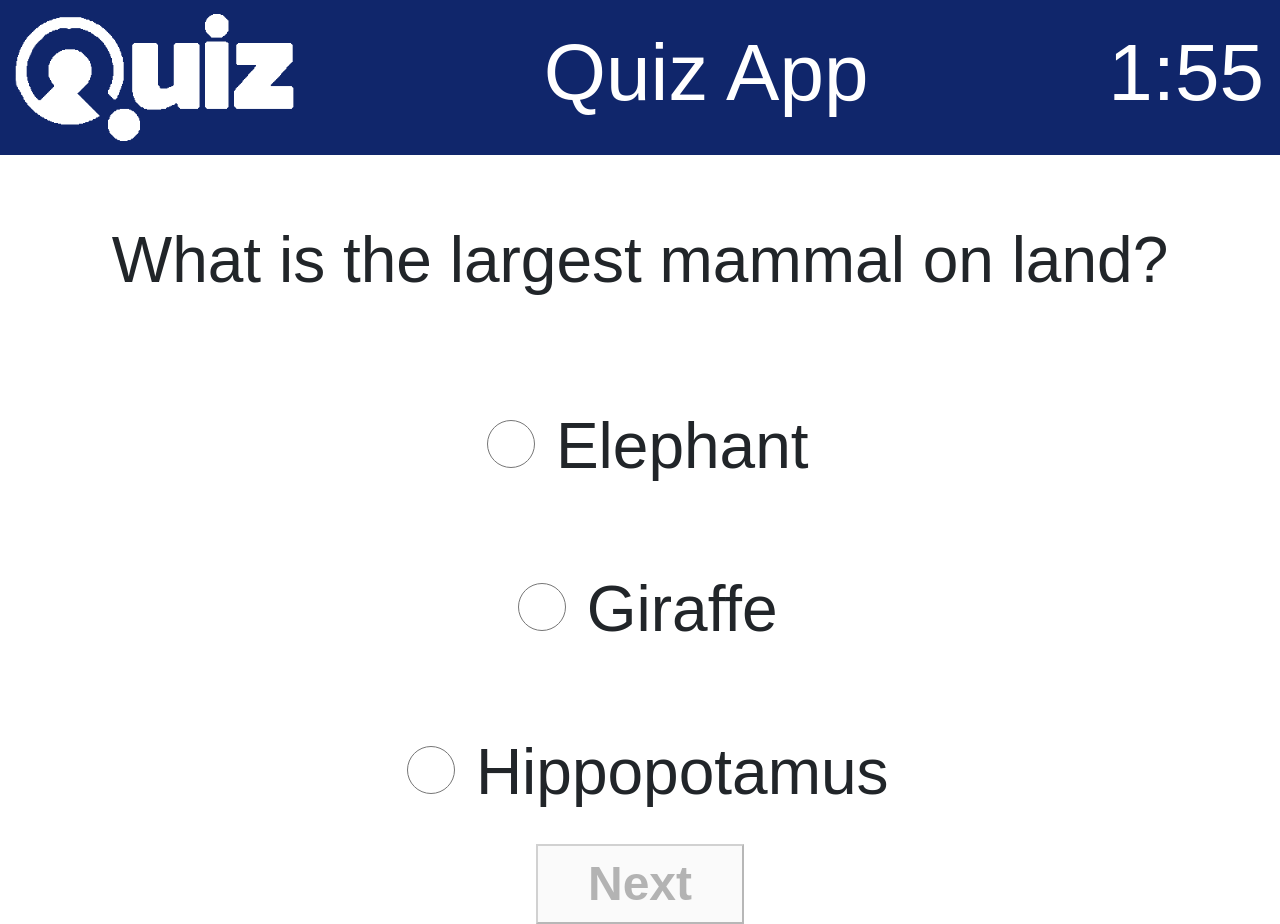
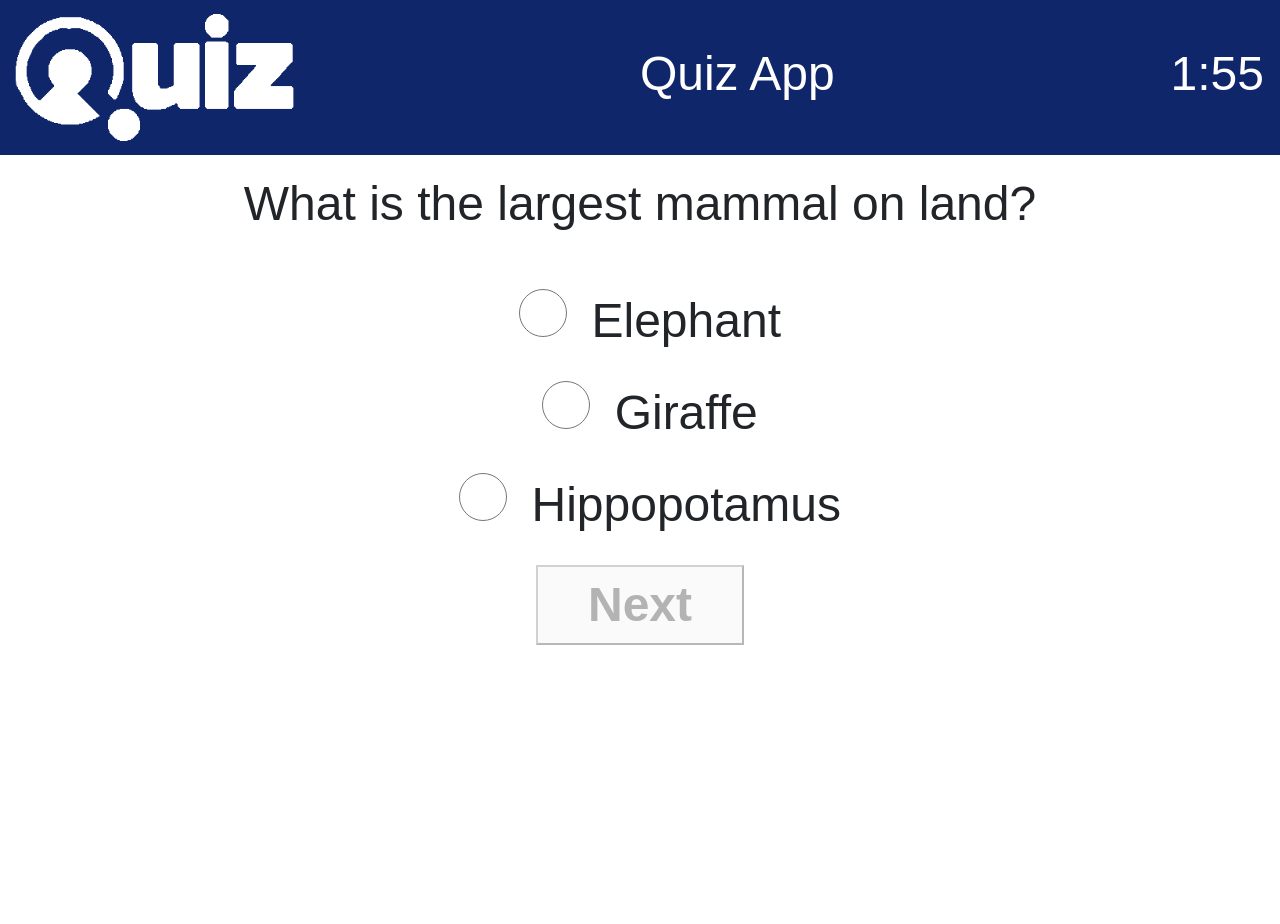
Before and after one commit to hamzayaseenwd/Quiz-App-with-Hosting, a plain HTML site: page index.html in a window 1280 px wide. After the commit the page ends 800 px from the top, so only its background shows below. Drawn offline with nearby package versions, Linux system fonts and the light colour scheme; some packages are replaced by stand-ins of ours; a script that the page names is missing.

Commit message:
Update complete

```diff
--- a/app.js
+++ b/app.js
@@ -131,20 +131,17 @@ function nextQuestion(){
     button.disabled = true
 
     if(index >questions.length - 1){
-
-        var percentage = ((score / questions.length)*100).toFixed(2)
-
-        if (percentage <= 70.00) {
-            Swal.fire(
-                'Good job!',
-                `Your percentage is ${percentage}`,
-                'success'
-                )
-                nextQuestion()
-            }
-    }else{
+        Swal.fire(
+            'Quiz Completed!',
+            `Your percentage is ${((score / questions.length)*100).toFixed(2)}
+            Try Again Later`,
+            'success'
+            )
+            index = 0;
+            score = 0;
 
 
+    }else{
         para.innerHTML = questions[index].question;
         opt1.innerText = questions[index].option1;
         opt2.innerText = questions[index].option2;
@@ -153,10 +150,11 @@ function nextQuestion(){
     }
 }
 
-// nextQuestion()
 
 
 function clicked()
 {
     button.disabled = false
 }
+
+// nextQuestion()
--- a/style.css
+++ b/style.css
@@ -12,7 +12,7 @@
 }
 .nav-bar>h1 {
     color: #ffff;
-    font-size: 6rem;
+    font-size: 4rem;
     padding-right: 1rem;
     background-color: #10266b;
     text-decoration: none;
@@ -25,43 +25,43 @@
     background-color: #10266b;
 }
 #head{
-    font-size: 5rem;
+    font-size: 3rem;
 }
 #timer{
-    font-size: 5rem;
+    font-size: 3rem;
 }
 form>label{
-    font-size: 4rem;
+    font-size: 3rem;
 }
 input{
     width: 3rem;
     height: 3rem;
-    font-size: 4rem;
-    padding-left: 1rem;
-    margin: 1rem;
+    font-size: 3rem;
+    padding-left: 20px;
+    margin: 20px;
 }
 #ques{
     display: flex;
     justify-content:center ;
-    font-size: 4rem;
-    margin-top: 6%;
+    font-size: 3rem;
+    margin-top: 20px;
 }
 #opt1{
     text-align: center;
-    font-size: 4rem;
-    margin-top: 6%;
+    font-size: 3rem;
+    margin-top: 20px;
 
 
 }
 #opt2{
     text-align: center;
-    font-size: 4rem;
-    margin-top: 6%;
+    font-size: 3rem;
+    margin-top: 20px;
 }
 #opt3{
     text-align: center;
-    font-size: 4rem;
-    margin-top: 6%;
+    font-size: 3rem;
+    margin-top: 20px;
 }
 button{
     font-size: 3rem;
```
